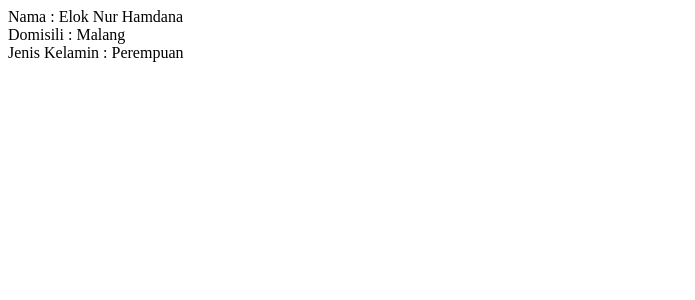
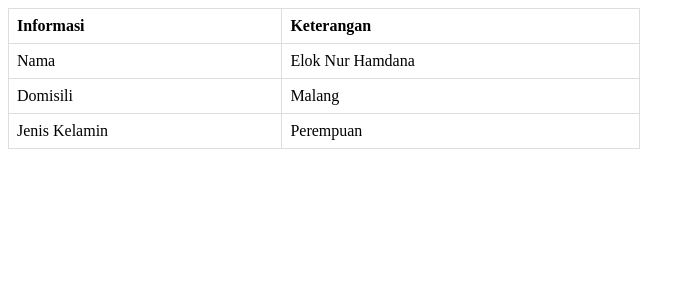
Before and after one commit to vanstevanzaky/Desain-Pemrograman-Web, a PHP site: page /array_php2.php in a window 1280 px wide. Shown: the top 300 px of the page, without its empty margins (0-695 px from the left). Run offline with PHP 8.4, Linux system fonts and the light colour scheme.

Commit message:
PHPArray Prak. 2.1

```diff
--- a/praktik_php/array_php2.php
+++ b/praktik_php/array_php2.php
@@ -1,19 +1,28 @@
 <!DOCTYPE html>
 <html>
     <head>
+        <link rel="stylesheet" type="text/css" href="styleTable.css"/>
         <meta charset="utf-8">
         <meta name="viewport" content="width=device-width", initial-scale1">
         <title>Informasi Dosen</title>
     </head>
     <body>
+        <table>
+            <tr>
+                <th>Informasi</th>
+                <th>Keterangan</th>
+            </tr>
                 <?php
                     $Dosen =[
                         'nama' => 'Elok Nur Hamdana',
                         'domisili' => 'Malang',
                         'jenis_kelamin' => 'Perempuan' ];
-        echo "Nama : {$Dosen ['nama']} <br>";
-        echo "Domisili : {$Dosen ['domisili']} <br>";
-        echo"Jenis Kelamin : {$Dosen ['jenis_kelamin']}<br>";
+
+                    echo "<tr><td>Nama</td><td>{$Dosen['nama']}</td></tr>";
+                    echo "<tr><td>Domisili</td><td>{$Dosen['domisili']}</td></tr>";
+                    echo "<tr><td>Jenis Kelamin</td><td>{$Dosen['jenis_kelamin']}</td></tr>";
+
                 ?>
+        </table>
     </body>
 </html>
--- /dev/null
+++ b/praktik_php/styleTable.css
@@ -0,0 +1,9 @@
+table {
+    border-collapse: collapse;
+    width: 50%;
+}
+th, td {
+    border: 1px solid #ddd;
+    padding: 8px;
+    text-align: left;
+}
```
Lines whose indentation alone changed are shown as unchanged.
